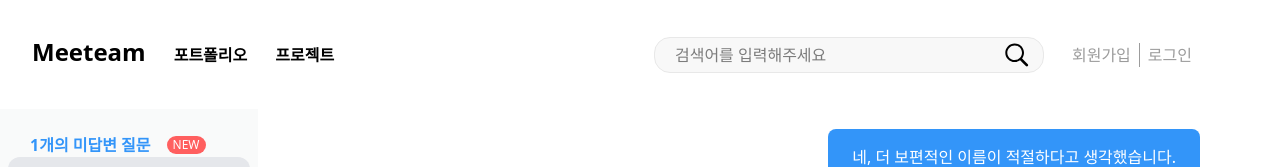
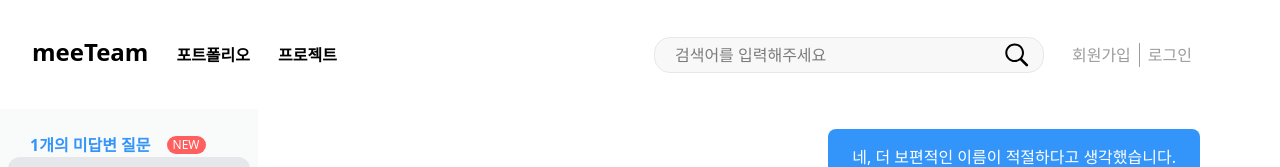
Before and after one commit to WardK-meeTeam/meeteam_front, a Next.js app: page /chat/1 in a window 1280 px wide. Shown: the top 167 px of the page. Built offline with nearby package versions, Linux system fonts and the light colour scheme.

Commit message:
fix: Meeteam -> meeTeam 변경

```diff
--- a/components/Navbar.tsx
+++ b/components/Navbar.tsx
@@ -17,7 +17,7 @@ export default function Navbar() {
           className="text-2xl font-bold cursor-pointer"
           onClick={() => alert("MainPage 이동")}
         >
-          Meeteam
+          meeTeam
         </h1>
         <h2
           className="font-semibold cursor-pointer"
```
